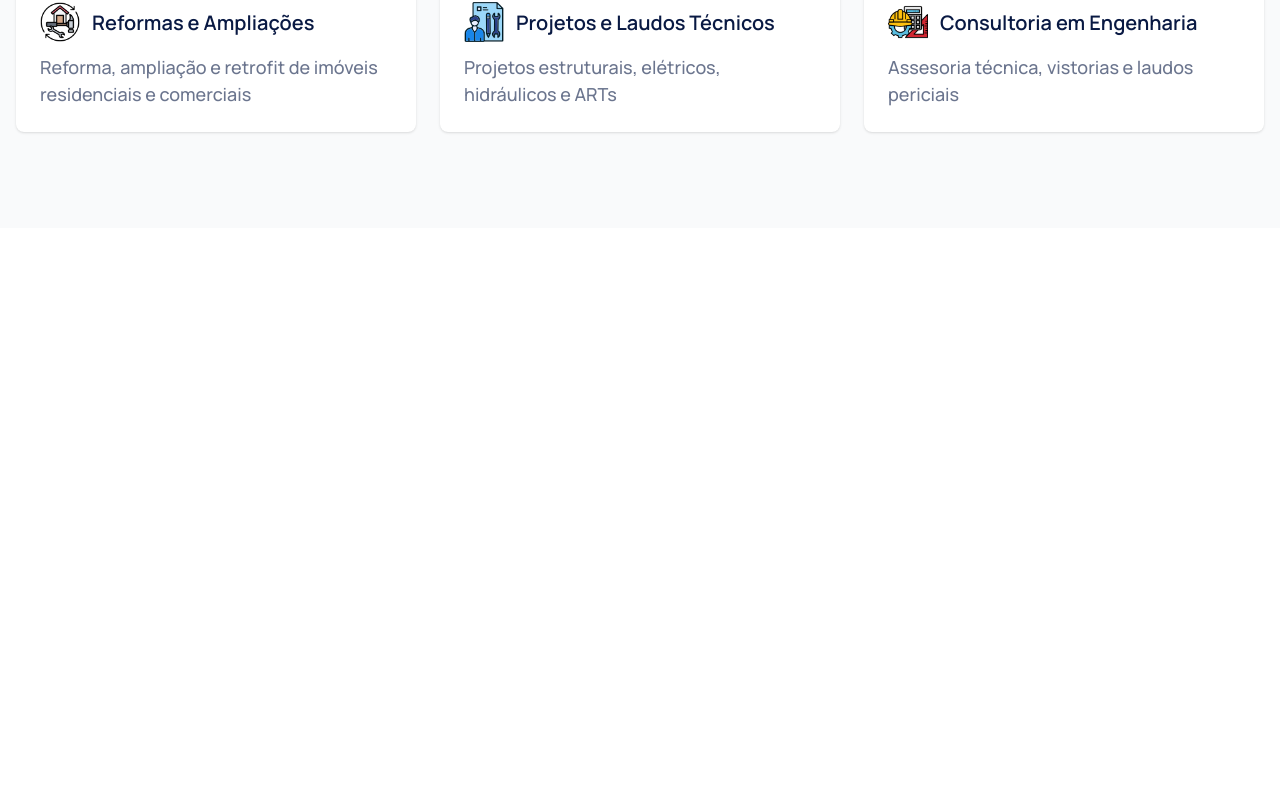
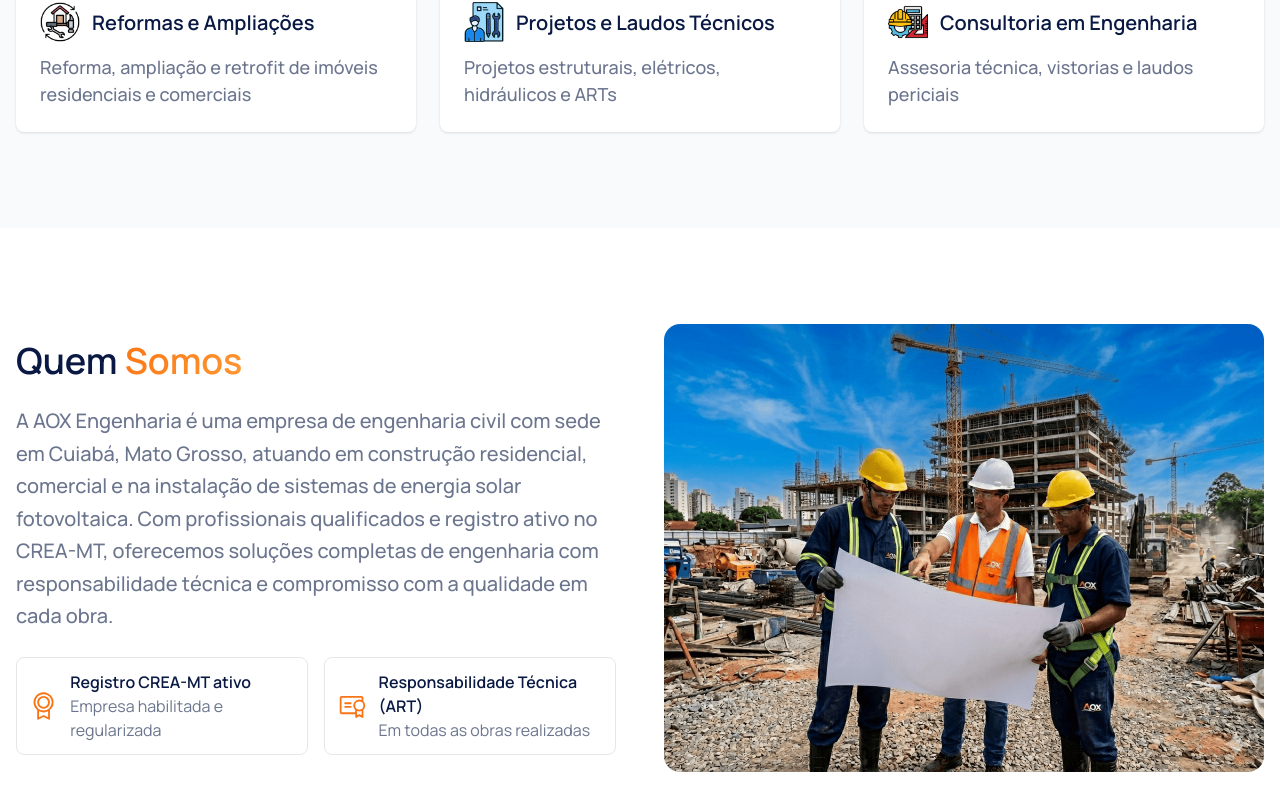
Before and after one commit to levyprado/aox-engenharia, a Next.js app: page / in a window 1280 px wide. Shown: the part 1040-1850 px from the top of the page. Before the commit the page ends 1268 px from the top, so only its background shows below. Built offline with nearby package versions, Linux system fonts and the light colour scheme.

Commit message:
feat: integrate about section into home page

```diff
--- a/src/app/page.tsx
+++ b/src/app/page.tsx
@@ -1,4 +1,5 @@
 import Header from '@/components/layout/header'
+import About from '@/components/sections/about'
 import Hero from '@/components/sections/hero'
 import Services from '@/components/sections/services'
 
@@ -9,6 +10,7 @@ export default function HomePage() {
       <main>
         <Hero id='inicio' />
         <Services id='servicos' />
+        <About id='sobre' />
       </main>
       <footer></footer>
     </>
```
